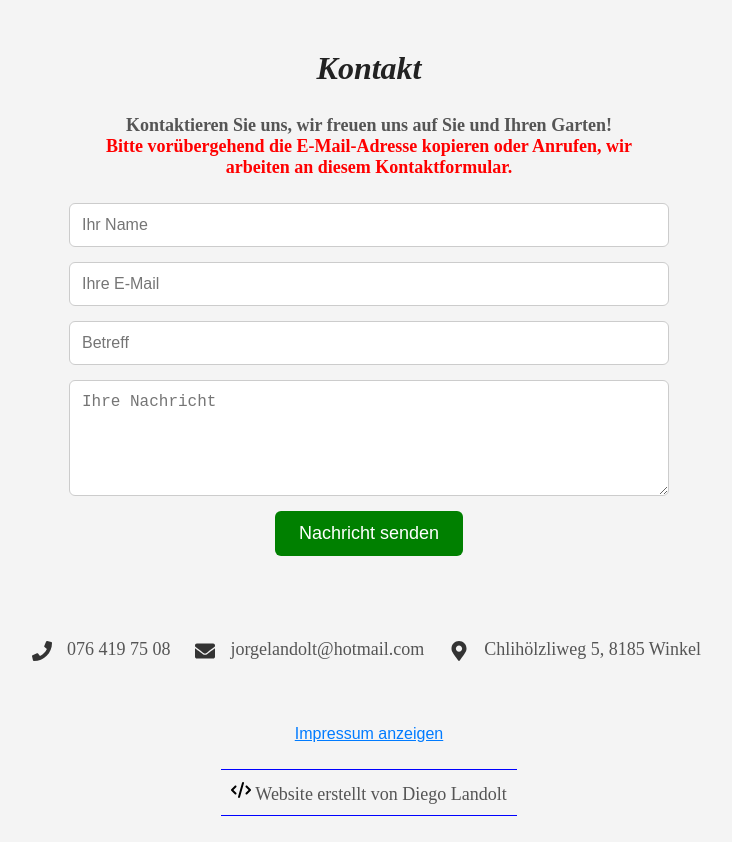
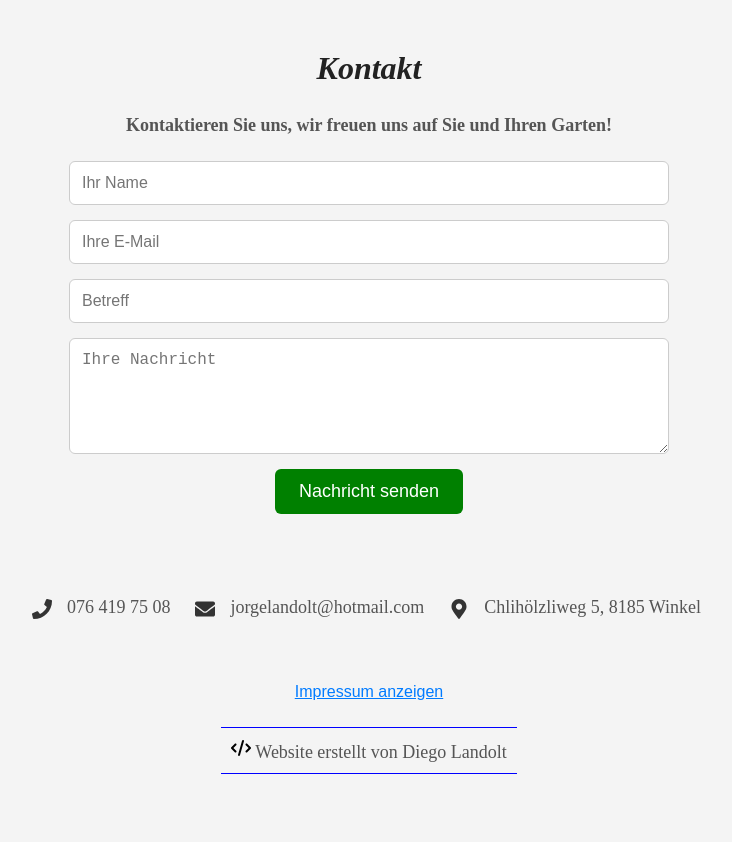
Before and after one commit to diego-monfort-landolt/gartenbau, a React (Vite) app: page / in a window 1280 px wide. Shown: the part 4420-5262 px from the top of the page, without its empty margins (271-1003 px from the left). Built offline with nearby package versions, Linux system fonts and the light colour scheme.

Commit message:
entferne das disable und text

```diff
--- a/src/components/Contact.tsx
+++ b/src/components/Contact.tsx
@@ -29,8 +29,10 @@ const Contact = () => {
       <div className="description-k">
         <p>
           <b>Kontaktieren Sie uns, wir freuen uns auf Sie und Ihren Garten!</b><br />
-          <b style={{color: 'red'}}><b>Bitte vorübergehend die E-Mail-Adresse kopieren oder Anrufen, wir arbeiten an diesem Kontaktformular.</b></b>
+          {/* <b style={{color: 'red'}}><b>Bitte vorübergehend die E-Mail-Adresse kopieren oder Anrufen, wir arbeiten an diesem Kontaktformular.</b></b> */}
         </p>
+
+
       </div>
       <form
         className="contact-form"
@@ -56,7 +58,7 @@ const Contact = () => {
           onChange={(e) => setSubject(e.target.value)}
         />
         <textarea name="message" placeholder="Ihre Nachricht" rows={5} required />
-        <button disabled type="submit">Nachricht senden</button>
+        <button  type="submit">Nachricht senden</button>
         <input type="hidden" name="_subject" value="Neue Anfrage" />
         <input type="hidden" name="_replyto" value="{email}" />
         <input type="hidden" name="_autoresponse" value="Vielen Dank für Ihre Nachricht! Wir werden uns so schnell wie möglich bei Ihnen melden.
```
